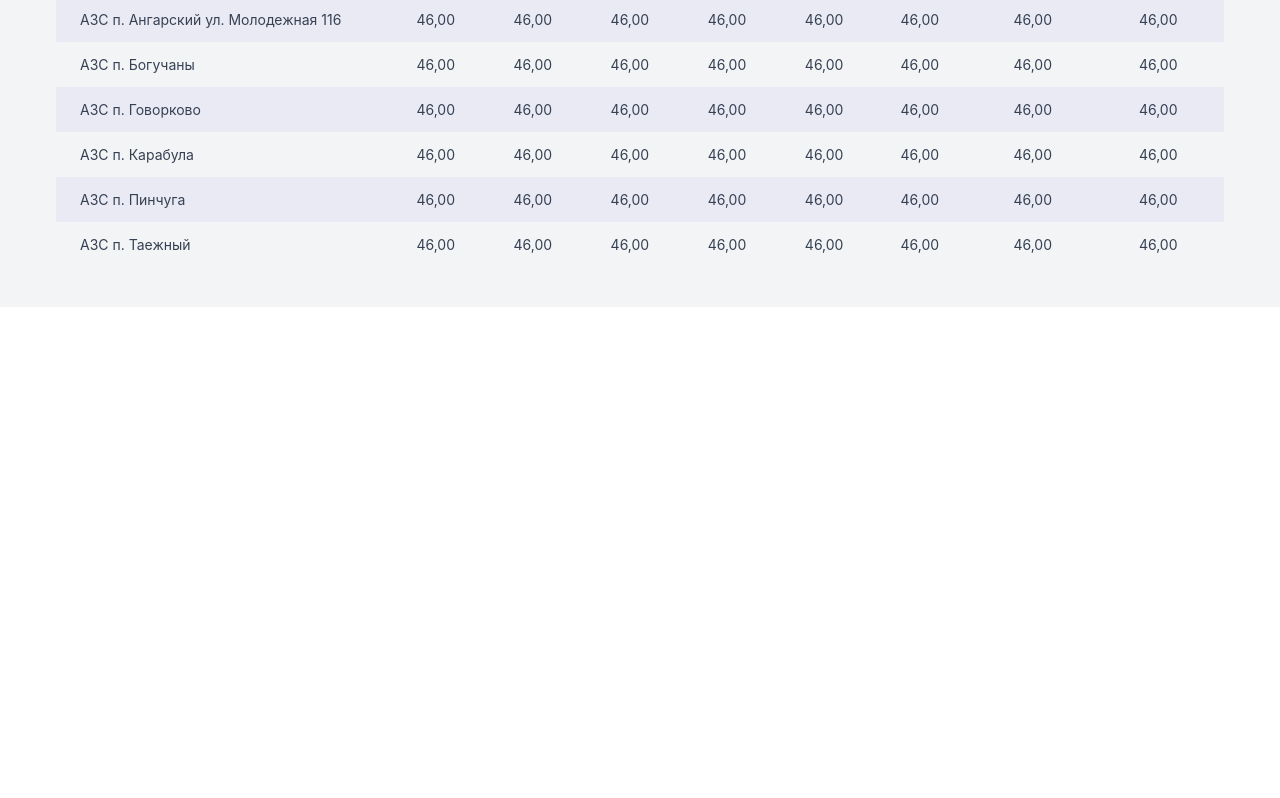
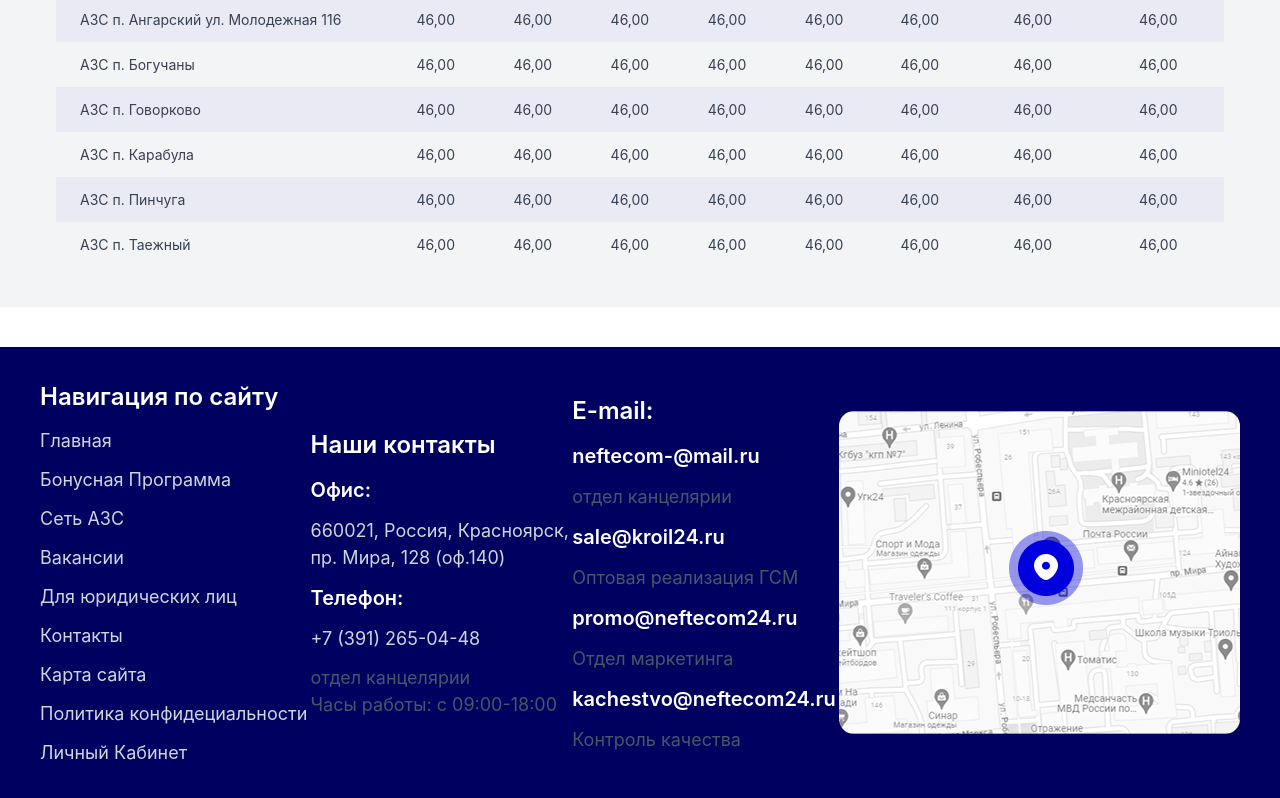
Before and after one commit to sodatovruslan/GroupProject, a website: page src/Magamed/index.html in a window 1280 px wide. Shown: the part 2622-3420 px from the top of the page. Before the commit the page ends 2929 px from the top, so only its background shows below. Drawn offline with nearby package versions, Linux system fonts and the light colour scheme; files that its build step writes are made by us from their sources.

Commit message:
footer by Magamed

```diff
--- a/src/Magamed/index.html
+++ b/src/Magamed/index.html
@@ -258,5 +258,49 @@
             </div>
         </section>
     </main>
+
+    <!-- Footer -->
+    <footer class="bg-[#000061]">
+        <div class="max-w-300 mx-auto mt-10 py-8 flex justify-between items-center">
+            <div class="flex flex-col gap-3">
+                <h1 class="text-[24px] text-white font-semibold">Навигация по сайту</h1>
+                <a href="" class="text-[18px] text-gray-300">Главная</a>
+                <a href="" class="text-[18px] text-gray-300">Бонусная Программа</a>
+                <a href="" class="text-[18px] text-gray-300">Сеть АЗС</a>
+                <a href="" class="text-[18px] text-gray-300">Вакансии</a>
+                <a href="" class="text-[18px] text-gray-300">Для юридических лиц</a>
+                <a href="" class="text-[18px] text-gray-300">Контакты</a>
+                <a href="" class="text-[18px] text-gray-300">Карта сайта</a>
+                <a href="" class="text-[18px] text-gray-300">Политика конфидециальности</a>
+                <a href="" class="text-[18px] text-gray-300">Личный Кабинет</a>
+            </div>
+
+            <div class="flex flex-col gap-3">
+                <h1 class="text-[24px] text-white font-semibold">Наши контакты</h1>
+                <h1 class="text-[20px] text-white font-semibold">Офис:</h1>
+                <a href="" class="text-[18px] text-gray-300">660021, Россия, Красноярск, <br> пр. Мира, 128 (оф.140)</a>
+                <h1 class="text-[20px] text-white font-semibold">Телефон:</h1>
+                <a href="" class="text-[18px] text-gray-300">+7 (391) 265-04-48</a>
+                <a href="" class="text-[18px] text-gray-600">отдел канцелярии <br> Часы работы: с 09:00-18:00</a>
+            </div>
+
+            <div class="flex flex-col gap-3">
+                <h1 class="text-[24px] text-white font-semibold">E-mail:</h1>
+                <h1 class="text-[20px] text-white font-semibold">neftecom-@mail.ru</h1>
+                <a href="" class="text-[18px] text-gray-600">отдел канцелярии</a>
+                <h1 class="text-[20px] text-white font-semibold">sale@kroil24.ru</h1>
+                <a href="" class="text-[18px] text-gray-600">Оптовая реализация ГСМ</a>
+                <h1 class="text-[20px] text-white font-semibold">promo@neftecom24.ru</h1>
+                <a href="" class="text-[18px] text-gray-600">Отдел маркетинга</a>
+                <h1 class="text-[20px] text-white font-semibold">kachestvo@neftecom24.ru</h1>
+                <a href="" class="text-[18px] text-gray-600">Контроль качества</a>
+            </div>
+
+            <div class="relative">
+                <img src="./img/10.png" alt="">
+                <img src="./img/9.png" alt="" class="absolute top-30 left-42.5">
+            </div>
+        </div>
+    </footer>
 </body>
 </html>
```
Also changed, not shown: src/Magamed/img/10.png (added), src/Magamed/img/9.png (added).
